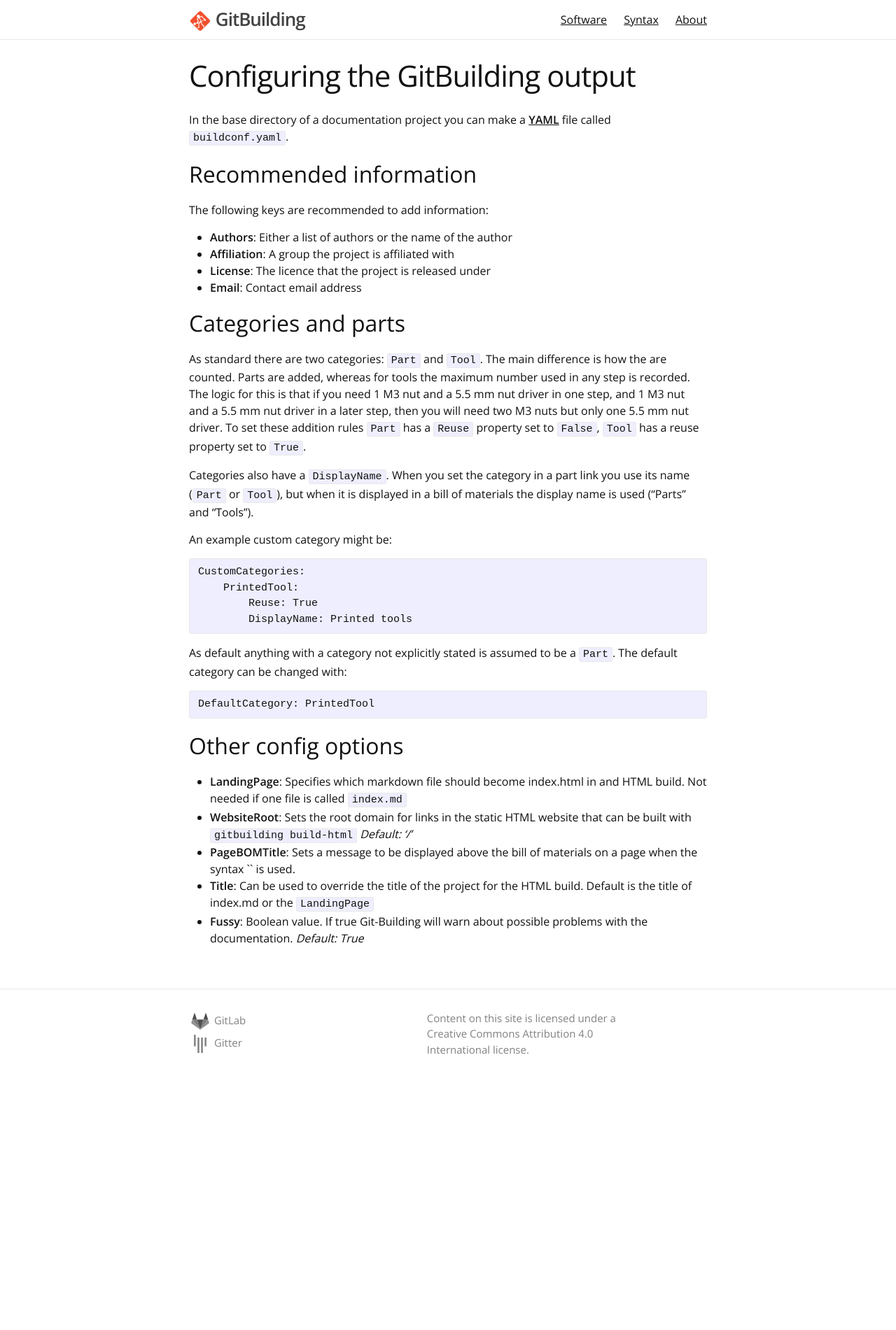
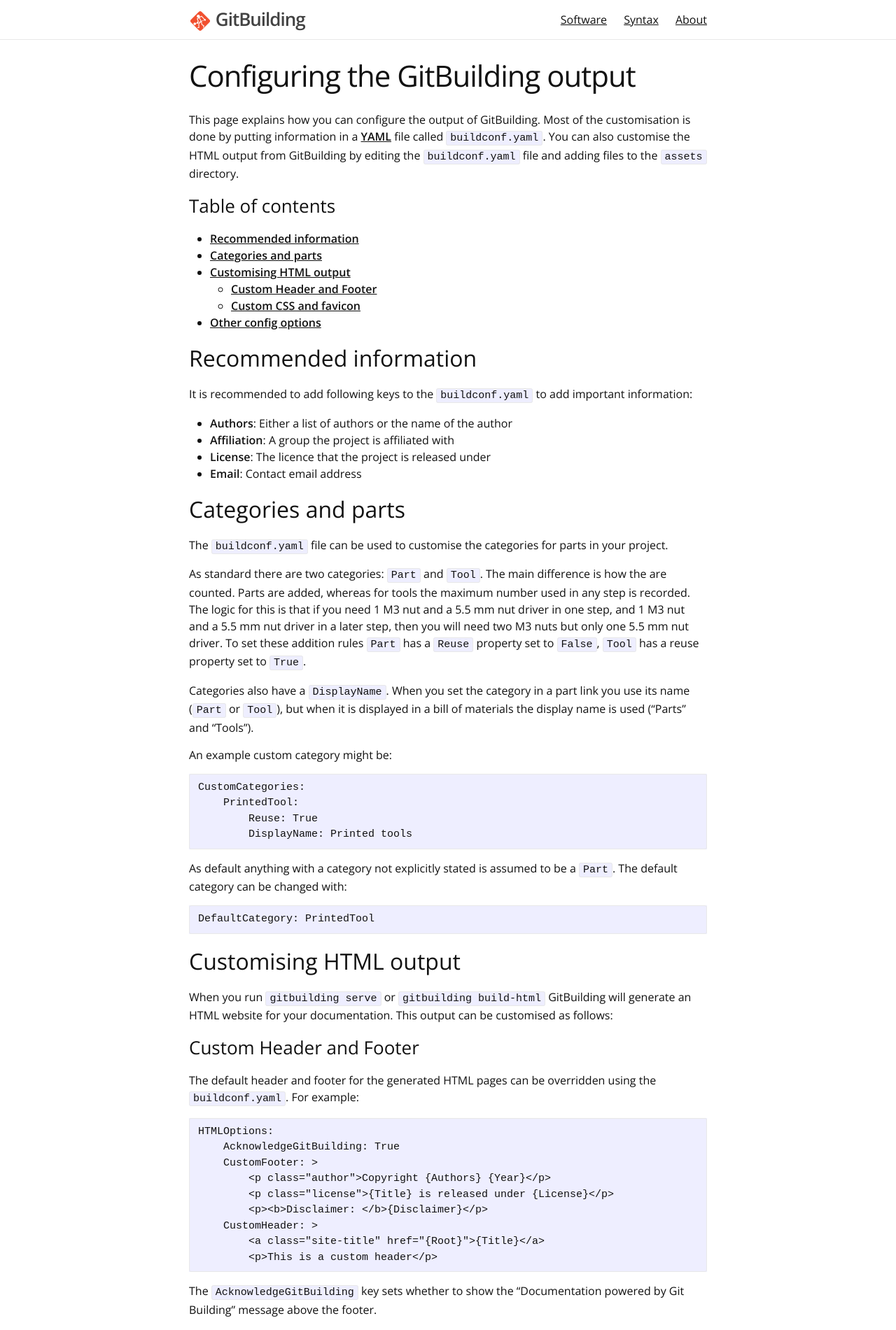
Before and after one commit to kasbah/jekyll-actions-test, a Jekyll site: the page built from _pages/syntax/buildconfsyntax.md, in a window 1280 px wide. Shown: the top 1901 px of the page at 70% size. Built offline with Jekyll 4.4.1, drawn with Linux system fonts in a browser that asks for light colours; before the commit the page ends 1571 px from its top, so only the background shows below that; some of the changed text lies outside the part shown.

Commit message:
Added explnaions of Custom HTML, image gallery, and STL live preview

````diff
--- a/_config.yml
+++ b/_config.yml
@@ -10,6 +10,7 @@
 
 # Build settings
 markdown: kramdown
+highlighter: rouge
 exclude: ["README.md", vendor]
 include: ['_pages']
 gems:
--- a/_pages/syntax/buildconfsyntax.md
+++ b/_pages/syntax/buildconfsyntax.md
@@ -4,15 +4,17 @@
 permalink: /syntax/buildconfsyntax
 ---
 
-
-In the base directory of a documentation project you can make a [YAML] file called `buildconf.yaml`.
+This page explains how you can configure the output of GitBuilding. Most of the customisation is done by putting information in  a [YAML] file called `buildconf.yaml`. You can also customise the HTML output from GitBuilding by editing the `buildconf.yaml` file and adding files to the `assets` directory.
 
 [YAML]: https://en.wikipedia.org/wiki/YAML
 
+<h3>Table of contents</h3>
+* Do not remove this line (it will not be displayed)
+{:toc}
 
 ## Recommended information
 
-The following keys are recommended to add information:
+It is recommended to add following keys to the `buildconf.yaml` to add important information:
 
 * **Authors**: Either a list of authors or the name of the author
 * **Affiliation**: A group the project is affiliated with
@@ -21,13 +23,15 @@
 
 ## Categories and parts
 
+The `buildconf.yaml` file can be used to customise the categories for parts in your project.
+
 As standard there are two categories: `Part` and `Tool`. The main difference is how the are counted. Parts are added, whereas for tools the maximum number used in any step is recorded. The logic for this is that if you need 1 M3 nut and a 5.5 mm nut driver in one step, and 1 M3 nut and a 5.5 mm nut driver in a later step, then you will need two M3 nuts but only one 5.5 mm nut driver. To set these addition rules `Part` has a `Reuse` property set to `False`, `Tool` has a reuse property set to `True`.
 
 Categories also have a `DisplayName`. When you set the category in a part link you use its name (`Part` or `Tool`), but when it is displayed in a bill of materials the display name is used ("Parts" and "Tools").
 
 An example custom category might be:
 
-```YAML
+```
 CustomCategories:
     PrintedTool:
         Reuse: True
@@ -36,15 +40,73 @@
 
 As default anything with a category not explicitly stated is assumed to be a `Part`. The default category can be changed with:
 
-```YAML
+```
 DefaultCategory: PrintedTool
 ```
 
+## Customising HTML output
+
+When you run `gitbuilding serve` or `gitbuilding build-html` GitBuilding will generate an HTML website for your documentation. This output can be customised as follows:
+
+### Custom Header and Footer
+
+The default header and footer for the generated HTML pages can be overridden using the `buildconf.yaml`. For example:
+
+```
+HTMLOptions:
+    AcknowledgeGitBuilding: True
+    CustomFooter: >
+        <p class="author">Copyright {Authors} {Year}</p>
+        <p class="license">{Title} is released under {License}</p>
+        <p><b>Disclaimer: </b>{Disclaimer}</p>
+    CustomHeader: >
+        <a class="site-title" href="{Root}">{Title}</a>
+        <p>This is a custom header</p>
+```
+
+The `AcknowledgeGitBuilding` key sets whether to show the "Documentation powered by Git Building" message above the footer.
+
+The `CustomFooter` and `CustomHeader` keys set the HTML for the header. A number of variables from GitBuilding can be used by putting them inside `{}`s. The list of variables are:
+
+* `Title` - Project title
+* `Year` - The current year
+* `Root` - The website root (see below)
+* `Authors` - Authors of the project
+* `Email` - Contact email for the project
+* `Affiliation` - Project affiliation
+* `License` - Project licence, will link to the licence if recognised.
+
+Custom variables can be used by specifying them in the `buildconf.yaml` file as follows:
+
+```
+Variables:
+    version: v6.2
+HTMLOptions:
+    CustomFooter: >
+        <p class="version">The current version of this project is {version}</p>
+```
+
+The footer would be modified to
+```
+<p class="version">The current version of this project is v6.2</p>
+```
+
+
+### Custom CSS and favicon
+
+GitBuilding scans for a directory called `assets` in the root directory. If this directory exists and css files inside it are included in the `<head>` of the HTML. These style sheets can then be used to override the default CSS of GitBuilding.
+
+The `assets` directory is also scanned for a `favicon.ico` file or any PNG favicon which specifies its size (i.e. `favicon-16x16.png`). If any files are matched they are used as the favicon for the documentation instead of the GitBuilding favicon.
+
+*The PNG favicon will only be found if it matches the following regular expression:*
+`^favicon-[0-9]+x[0-9]+\.png$`
 
 ## Other config options
 
+Other options for the `buildconf.yaml` file:
+
 * **LandingPage**: Specifies which markdown file should become index.html in and HTML build. Not needed if one file is called `index.md`
 * **WebsiteRoot**: Sets the root domain for links in the static HTML website that can be built with `gitbuilding build-html` *Default: '/'*
-* **PageBOMTitle**: Sets a message to be displayed above the bill of materials on a page when the syntax `{{BOM}}` is used.
+* **PageBOMTitle**: Sets a message to be displayed above the bill of materials on a page when the syntax {% raw %}`{{BOM}}`{% endraw %} is used.
 * **Title**: Can be used to override the title of the project for the HTML build. Default is the title of index.md or the `LandingPage`
 * **Fussy**: Boolean value. If true Git-Building will warn about possible problems with the documentation. *Default: True*
--- a/_sass/_base.scss
+++ b/_sass/_base.scss
@@ -209,3 +209,27 @@
         }
     }
 }
+
+
+/*
+For GitBuilding gallery
+*/
+
+.gallery-thumb img {
+  height: 80px;
+  width: auto;
+  border: 4px solid #555;
+  padding: 1px;
+  margin: 0 10px 10px 0;
+}
+
+.gallery-thumb img:hover {
+  border: 4px solid #F1502F;
+  cursor:pointer;
+}
+
+.gallery-show img {
+  border: 4px solid #444;
+  padding: 1px;
+  width: 100%;
+}
````
Also changed, not shown: _pages/syntax/buildup.md (+43 -0 lines), _pages/syntax/builduplibrary.md (+1 -1 lines), assets/STL_livepreview.png (added), 1 other file.
